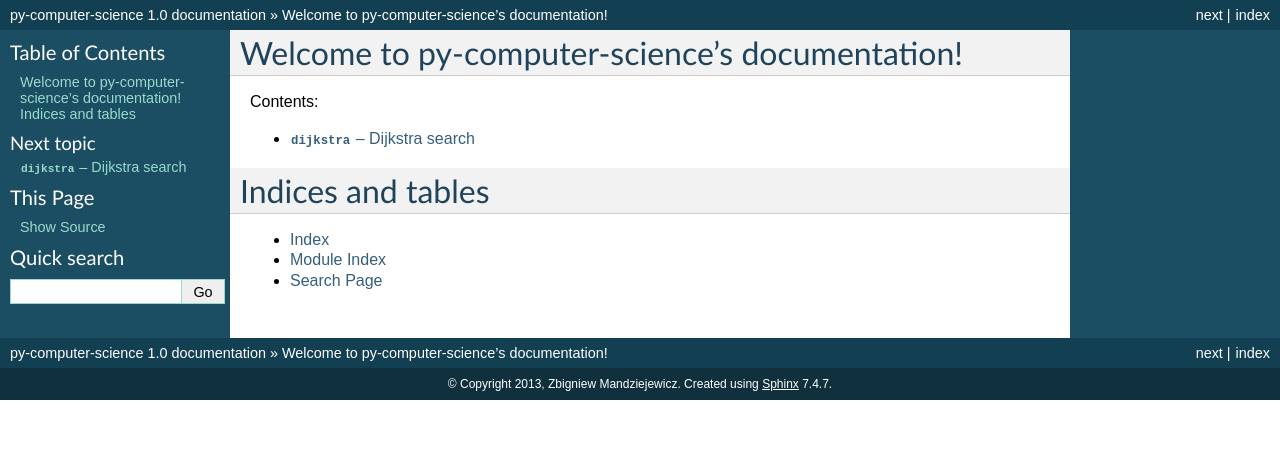
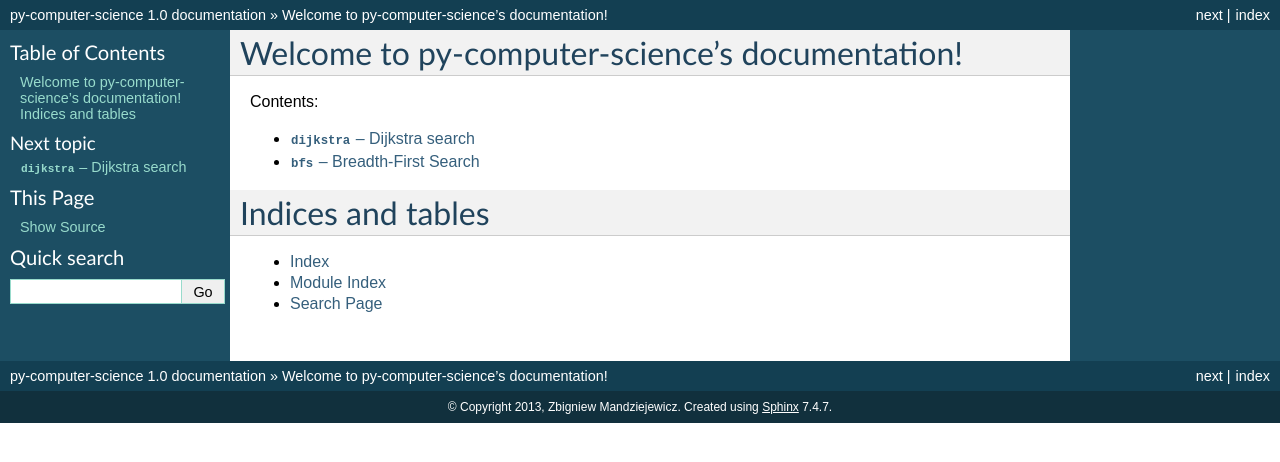
Before and after one commit to shaxbee/py-computer-science, a Sphinx documentation site: the page built from doc/index.rst, in a window 1280 px wide. Shown: the top 462 px of the page. Built offline with Sphinx 7.4.7, drawn with Linux system fonts in a browser that asks for light colours.

Commit message:
Add documentation link for BFS

```diff
--- /dev/null
+++ b/doc/bfs.rst
@@ -0,0 +1,6 @@
+:mod:`bfs` -- Breadth-First Search
+==================================
+
+.. automodule:: bfs
+   :members:
+   :undoc-members:
--- a/doc/index.rst
+++ b/doc/index.rst
@@ -12,6 +12,7 @@ Contents:
    :maxdepth: 2
 
    dijkstra
+   bfs
 
 Indices and tables
 ==================
```
